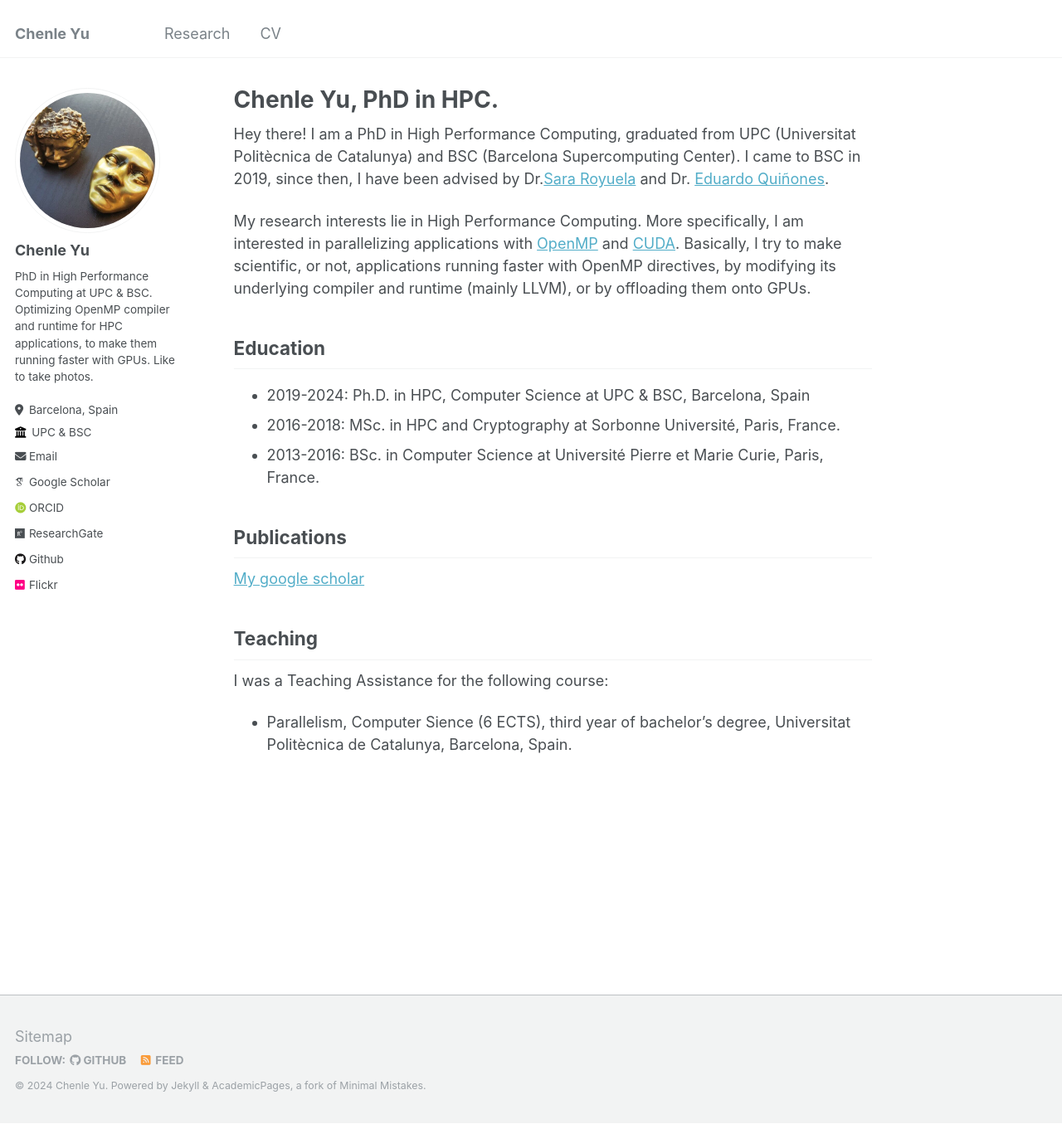
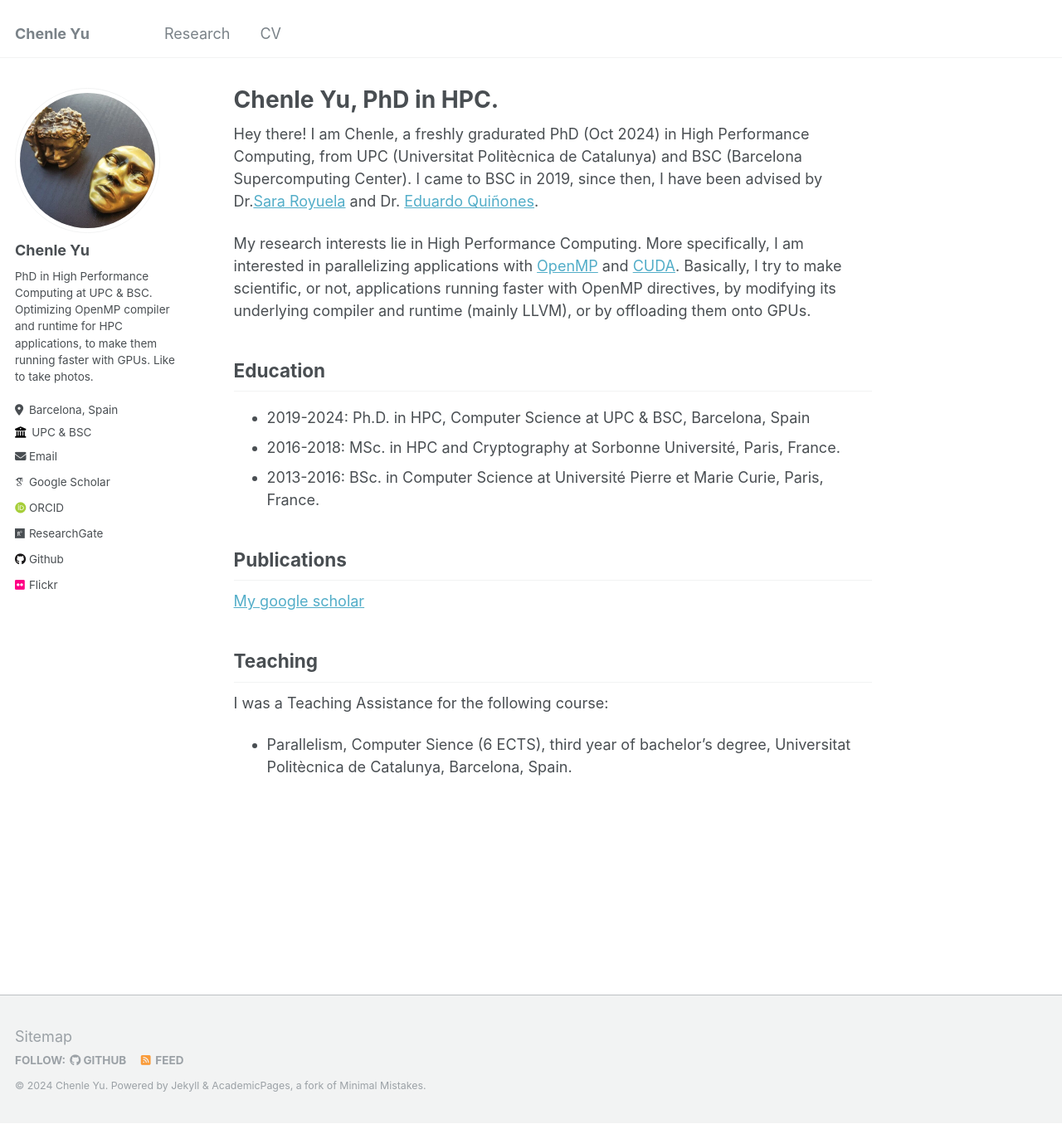
Before and after one commit to yuchenle/yuchenle.github.io, a Jekyll site: the page built from _pages/about.md, in a window 1280 px wide and 1355 px high. Shown: the whole window at 83% size. Built offline with Jekyll 4.4.1, drawn with Linux system fonts in a browser that asks for light colours; some web fonts are replaced.

Commit message:
little changes in aboutme

```diff
--- a/_pages/about.md
+++ b/_pages/about.md
@@ -7,7 +7,7 @@ redirect_from:
   - /about.html
 ---
 
-Hey there! I am a PhD in High Performance Computing, graduated from UPC (Universitat Politècnica de Catalunya) and BSC (Barcelona Supercomputing Center). I came to BSC in 2019, since then, I have been advised by Dr.[Sara Royuela](https://orcid.org/0000-0002-7644-0868) and Dr. [Eduardo Quiñones](https://orcid.org/0000-0002-5465-964X).
+Hey there! I am Chenle, a freshly gradurated PhD (Oct 2024) in High Performance Computing, from UPC (Universitat Politècnica de Catalunya) and BSC (Barcelona Supercomputing Center). I came to BSC in 2019, since then, I have been advised by Dr.[Sara Royuela](https://orcid.org/0000-0002-7644-0868) and Dr. [Eduardo Quiñones](https://orcid.org/0000-0002-5465-964X).
 
 My research interests lie in High Performance Computing. More specifically, I am interested in parallelizing applications with [OpenMP](https://www.openmp.org/) and [CUDA](https://developer.nvidia.com/cuda-toolkit). Basically, I try to make scientific, or not, applications running faster with OpenMP directives, by modifying its underlying compiler and runtime (mainly LLVM), or by offloading them onto GPUs.
 
```
